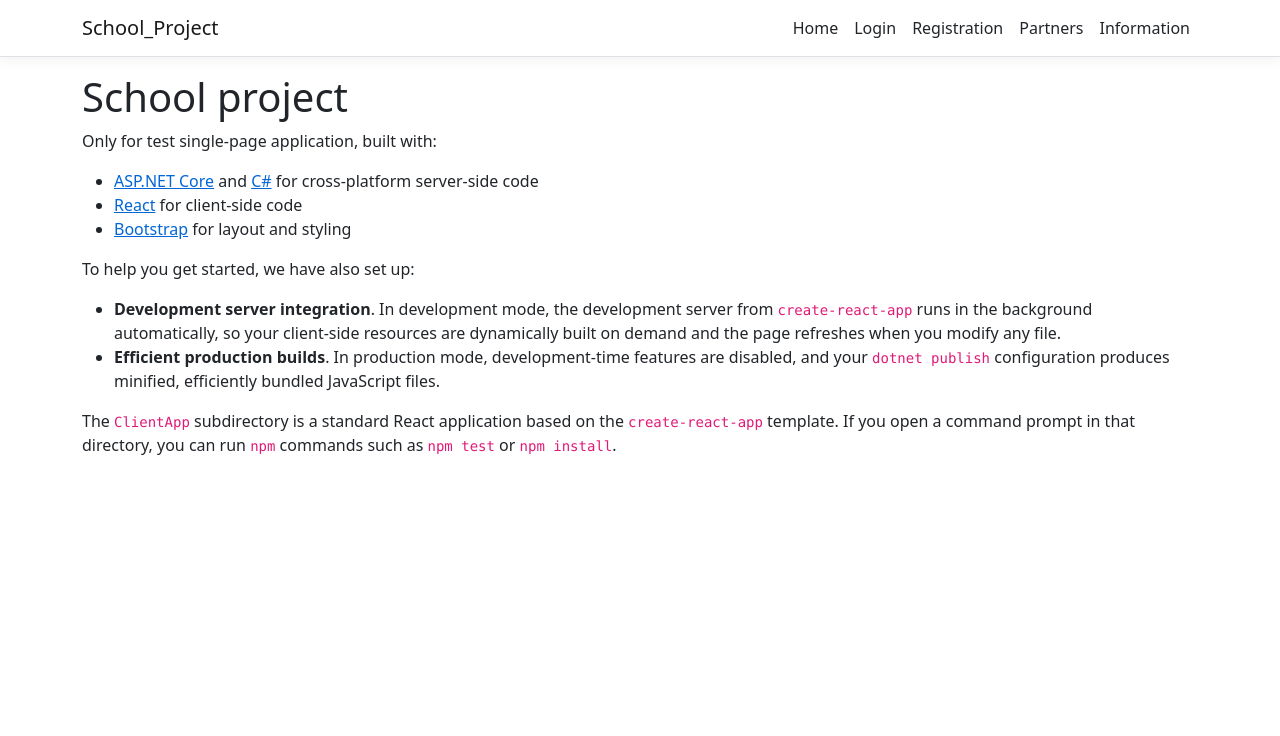
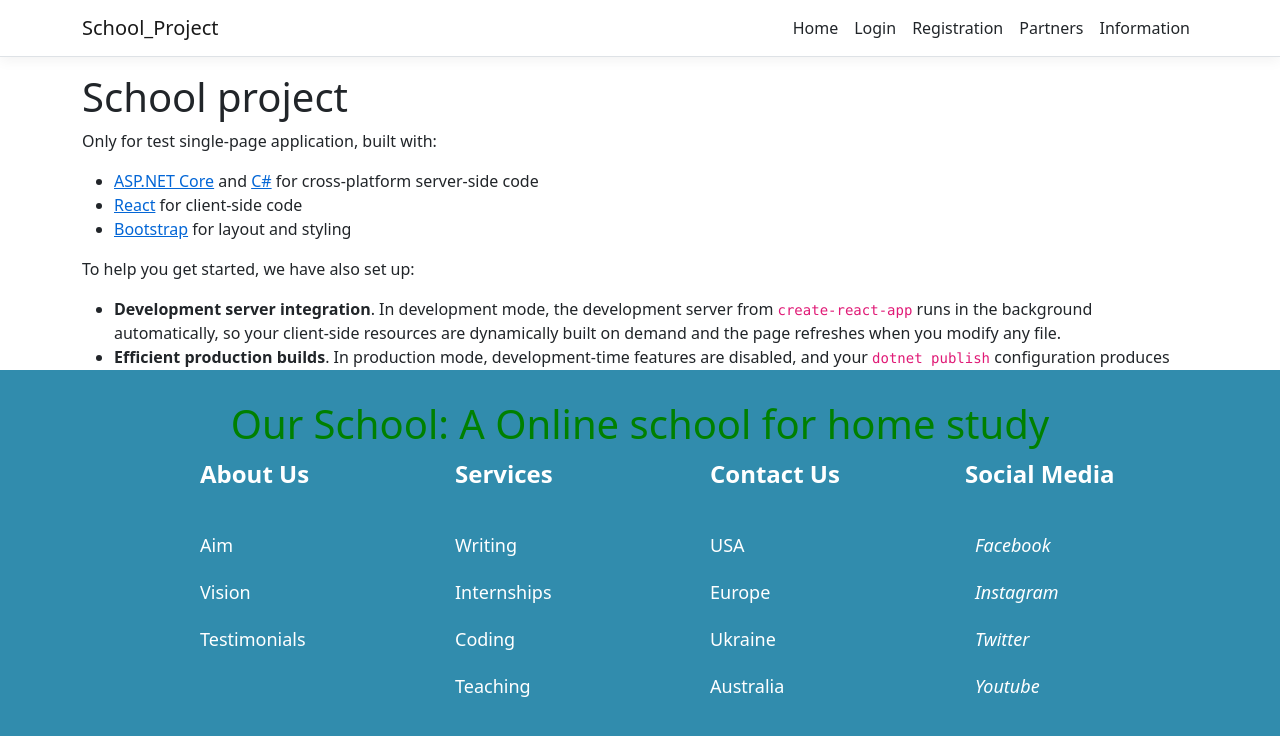
Before and after one commit to ruslan1b/S_Project, a React (Create React App) app in the folder ClientApp/: page / in a window 1280 px wide. Shown: the top 736 px of the page. Built offline with nearby package versions, Linux system fonts and the light colour scheme.

Commit message:
added footer

```diff
--- /dev/null
+++ b/ClientApp/src/components/Footer.js
@@ -0,0 +1,86 @@
+import React, { Component } from 'react';
+
+import {
+    Box,
+    Container,
+    Row,
+    Column,
+    FooterLink,
+    Heading,
+} from './FooterStyle';
+
+//const Footer = () => {
+export class Footer extends Component {
+    static displayname = Footer.name;
+    render() {
+        return (
+            <Box>
+                <h1 style={{
+                    color: "green",
+                    textAlign: "center",
+                    marginTop: "-50px"
+                }}>
+                    Our School: A Online school for home study
+                </h1>
+                <Container>
+                    <Row>
+                        <Column>
+                            <Heading>About Us</Heading>
+                            <FooterLink href="#">Aim</FooterLink>
+                            <FooterLink href="#">Vision</FooterLink>
+                            <FooterLink href="#">Testimonials</FooterLink>
+                        </Column>
+                        <Column>
+                            <Heading>Services</Heading>
+                            <FooterLink href="#">Writing</FooterLink>
+                            <FooterLink href="#">Internships</FooterLink>
+                            <FooterLink href="#">Coding</FooterLink>
+                            <FooterLink href="#">Teaching</FooterLink>
+                        </Column>
+                        <Column>
+                            <Heading>Contact Us</Heading>
+                            <FooterLink href="#">USA</FooterLink>
+                            <FooterLink href="#">Europe</FooterLink>
+                            <FooterLink href="#">Ukraine</FooterLink>
+                            <FooterLink href="#">Australia</FooterLink>
+                        </Column>
+                        <Column>
+                            <Heading>Social Media</Heading>
+                            <FooterLink href="#">
+                                <i className="fab fa-facebook-f">
+                                    <span style={{ marginLeft: "10px" }}>
+                                        Facebook
+                                    </span>
+                                </i>
+                            </FooterLink>
+                            <FooterLink href="#">
+                                <i className="fab fa-instagram">
+                                    <span style={{ marginLeft: "10px" }}>
+                                        Instagram
+                                    </span>
+                                </i>
+                            </FooterLink>
+                            <FooterLink href="#">
+                                <i className="fab fa-twitter">
+                                    <span style={{ marginLeft: "10px" }}>
+                                        Twitter
+                                    </span>
+                                </i>
+                            </FooterLink>
+                            <FooterLink href="#">
+                                <i className="fab fa-youtube">
+                                    <span style={{ marginLeft: "10px" }}>
+                                        Youtube
+                                    </span>
+                                </i>
+                            </FooterLink>
+                        </Column>
+                    </Row>
+                </Container>
+            </Box>
+        );
+    }
+}
+
+//};
+export default Footer;
--- /dev/null
+++ b/ClientApp/src/components/FooterStyle.js
@@ -0,0 +1,61 @@
+import styled from 'styled-components';
+
+export const Box = styled.div`
+  padding: 80px 60px;
+  background: #318cad;
+  position: absolute;
+  bottom: 0;
+  width: 100%;
+
+
+  @media (max-width: 1000px) {
+    padding: 70px 30px;
+  }
+`;
+
+export const Container = styled.div`
+    display: flex;
+    flex-direction: column;
+    justify-content: center;
+    max-width: 1000px;
+    margin: 0 auto;
+    /* background: red; */
+`
+
+export const Column = styled.div`
+  display: flex;
+  flex-direction: column;
+  text-align: left;
+  margin-left: 60px;
+`;
+
+export const Row = styled.div`
+  display: grid;
+  grid-template-columns: repeat(auto-fill,
+                         minmax(185px, 1fr));
+  grid-gap: 20px;
+
+  @media (max-width: 1000px) {
+    grid-template-columns: repeat(auto-fill,
+                           minmax(200px, 1fr));
+  }
+`;
+
+export const FooterLink = styled.a`
+  color: #fff;
+  margin-bottom: 20px;
+  font-size: 18px;
+  text-decoration: none;
+
+  &:hover {
+      color: green;
+      transition: 200ms ease-in;
+  }
+`;
+
+export const Heading = styled.p`
+  font-size: 24px;
+  color: #fff;
+  margin-bottom: 40px;
+  font-weight: bold;
+`;
--- a/ClientApp/src/components/Layout.js
+++ b/ClientApp/src/components/Layout.js
@@ -1,6 +1,7 @@
 import React, { Component } from 'react';
 import { Container } from 'reactstrap';
 import { NavMenu } from './NavMenu';
+import { Footer } from './Footer';
 
 export class Layout extends Component {
   static displayName = Layout.name;
@@ -11,8 +12,11 @@
         <NavMenu />
         <Container>
           {this.props.children}
-        </Container>
-      </div>
+            </Container>
+            <div>
+                <Footer />
+            </div>
+        </div>
     );
   }
 }
```
Also changed, not shown: 1 other file (tests, documents, lock files or other folders).
